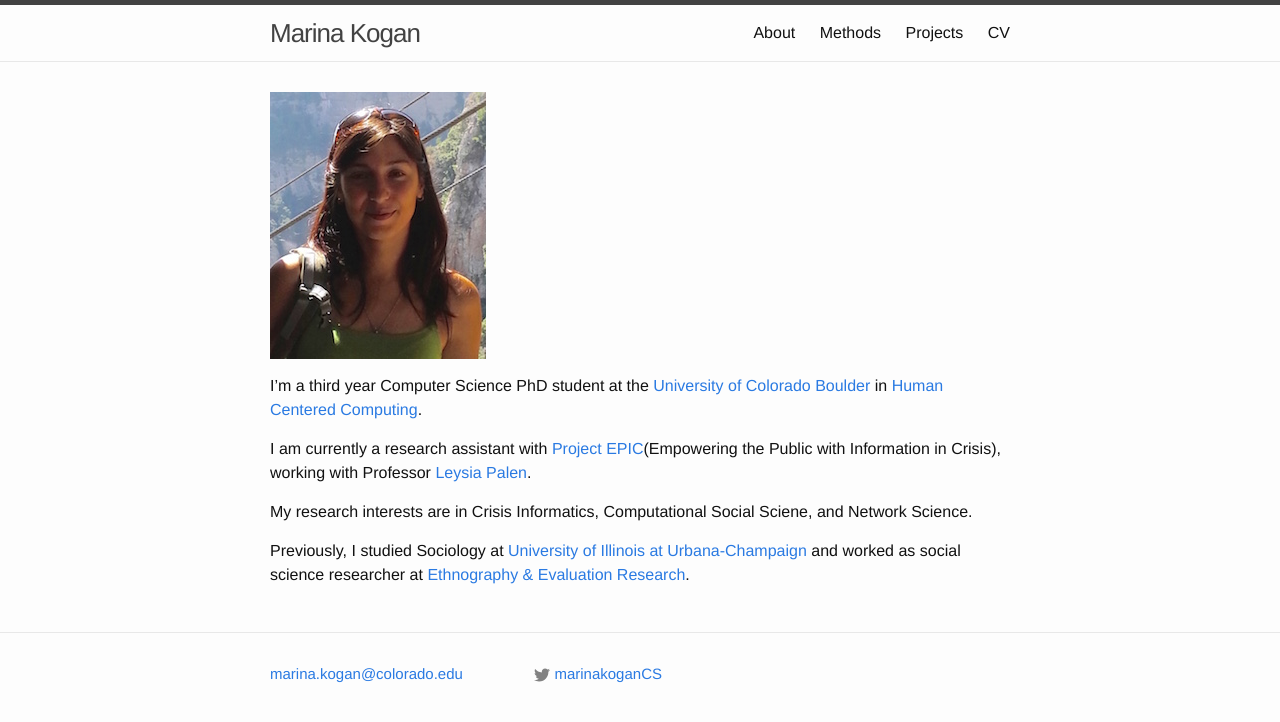
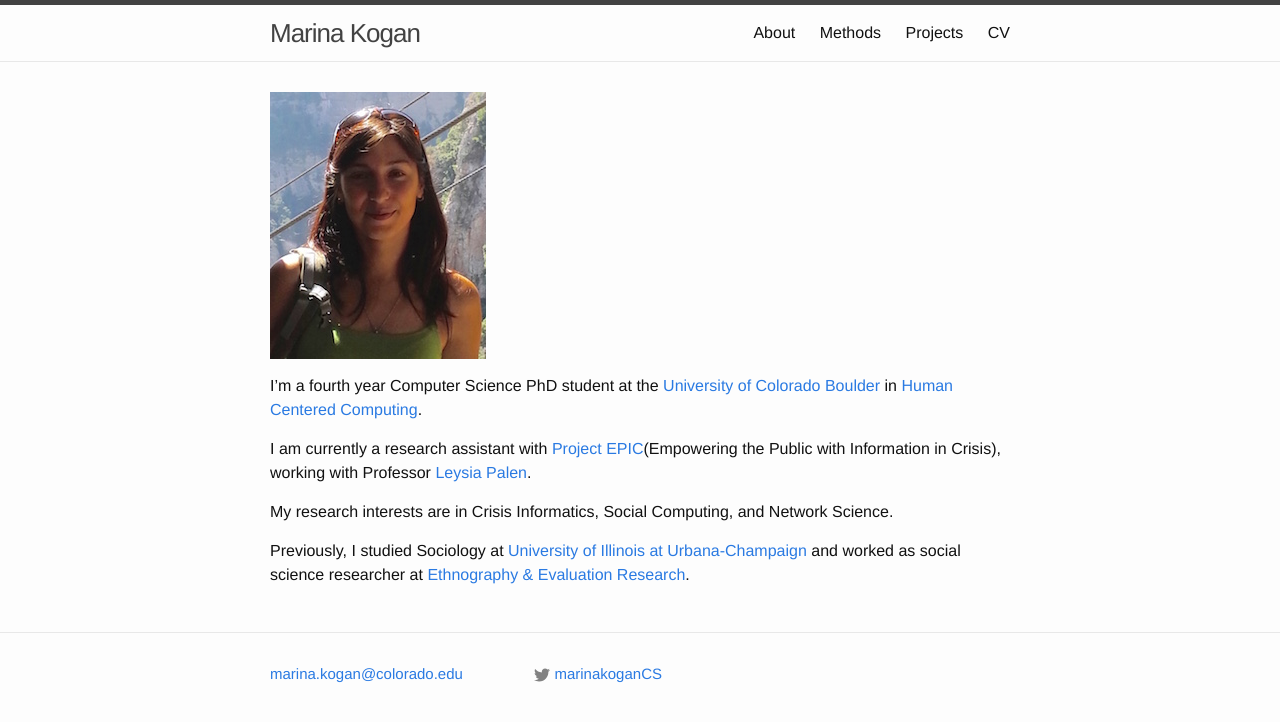
Before and after one commit to marinkala/marinkala.github.com, a Jekyll site: the page built from index.md, in a window 1280 px wide. Shown: the top 722 px of the page. Built offline with Jekyll 4.4.1, drawn with Linux system fonts in a browser that asks for light colours.

```diff
--- a/index.md
+++ b/index.md
@@ -5,10 +5,10 @@
 
 ![headshot](/assets/head.jpg)
 
-I'm a third year Computer Science PhD student at the [University of Colorado Boulder](http://colorado.edu) in [Human Centered Computing](http://hcc.colorado.edu).
+I'm a fourth year Computer Science PhD student at the [University of Colorado Boulder](http://colorado.edu) in [Human Centered Computing](http://hcc.colorado.edu).
 
 I am currently a research assistant with [Project EPIC](http://epic.cs.colorado.edu)(Empowering the Public with Information in Crisis), working with Professor [Leysia Palen](https://www.cs.colorado.edu/~palen/).
 
-My research interests are in Crisis Informatics, Computational Social Sciene, and Network Science.
+My research interests are in Crisis Informatics, Social Computing, and Network Science.
 
 Previously, I studied Sociology at [University of Illinois at Urbana-Champaign](http://illinois.edu/) and worked as social science researcher at [Ethnography & Evaluation Research](http://www.colorado.edu/eer/).
```
Also changed, not shown: 2about.md (+1 -1 lines), 3methods.md (+2 -2 lines), 4projects.md (+11 -11 lines).
